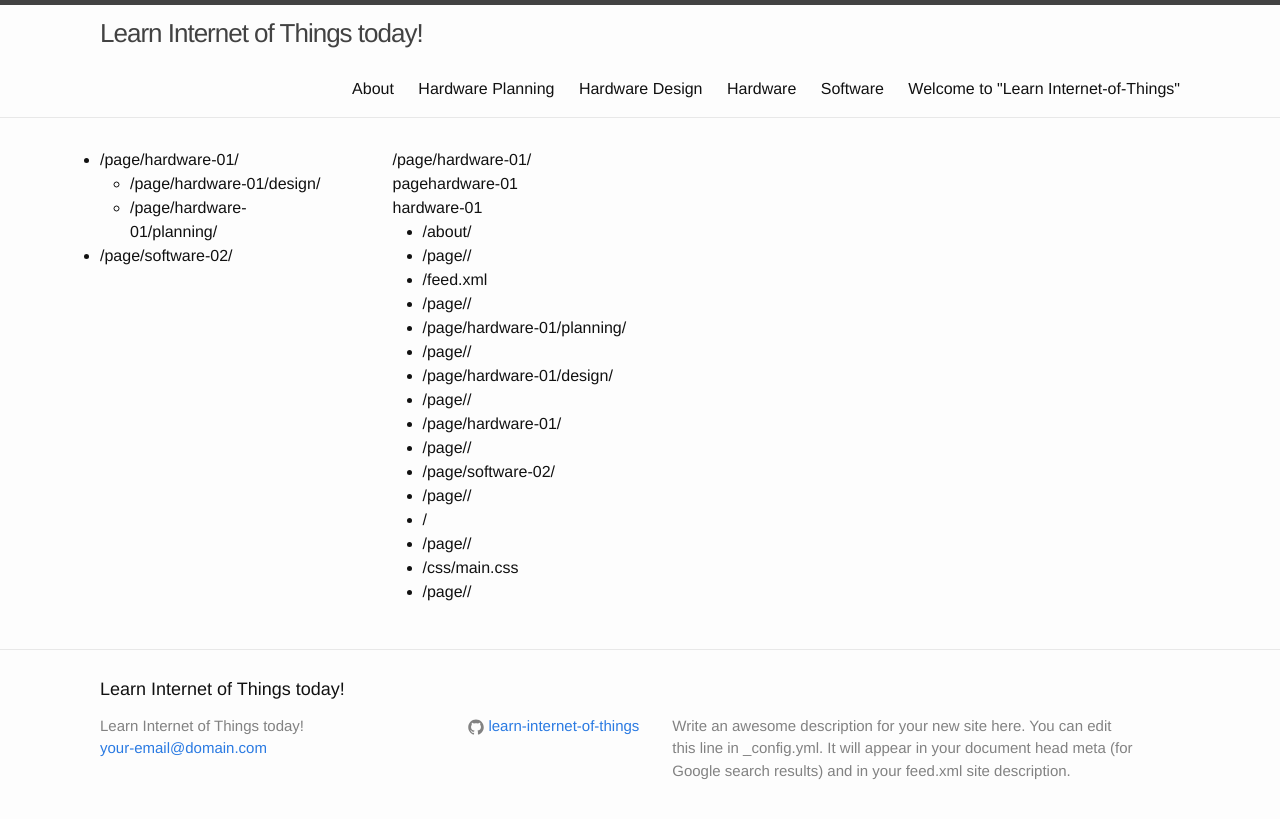
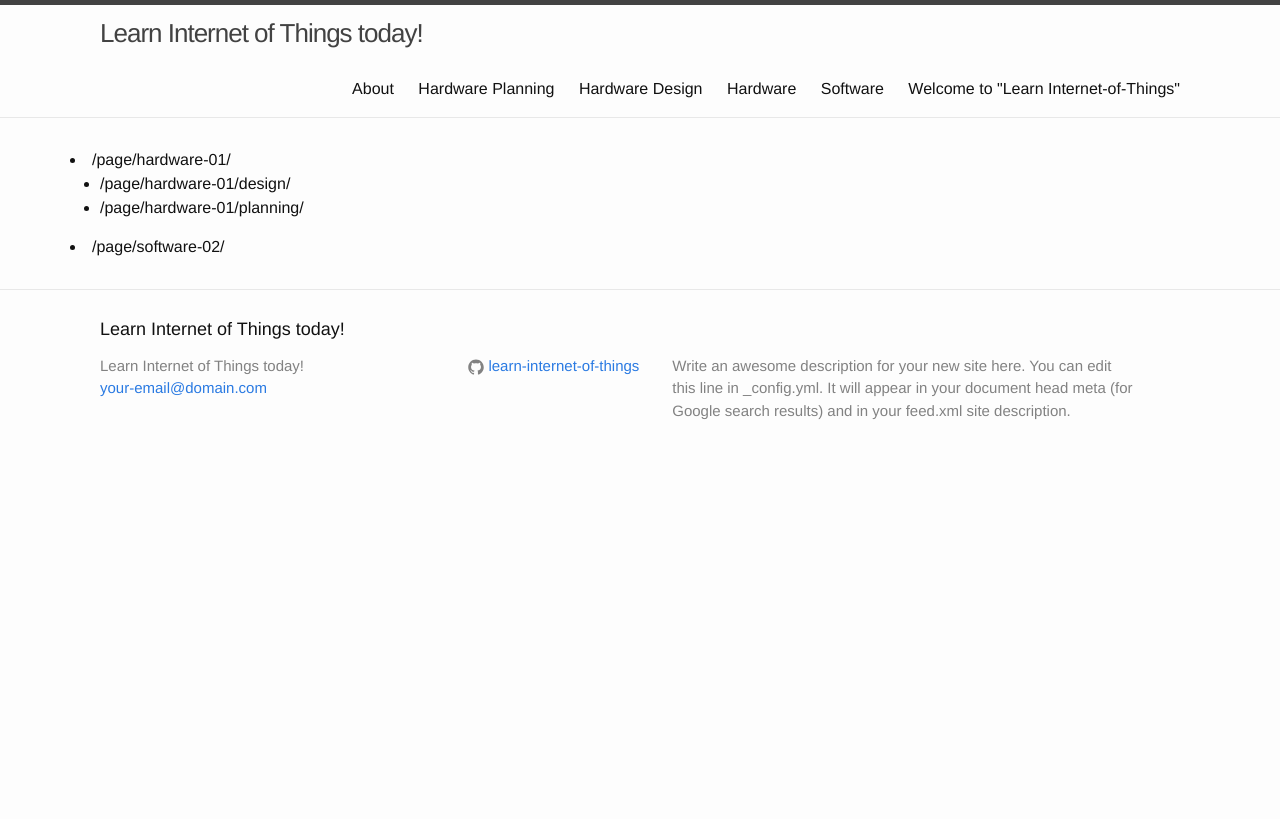
Before and after one commit to learn-internet-of-things/learn-internet-of-things.github.io, a Jekyll site: the page built from page/hardware-01/index.html, in a window 1280 px wide. Shown: the top 819 px of the page. Built offline with Jekyll 4.4.1, drawn with Linux system fonts in a browser that asks for light colours.

```diff
--- a/_includes/sidebar-nav.html
+++ b/_includes/sidebar-nav.html
@@ -33,7 +33,7 @@
     {% endfor %}
 
     {% if is_nav_page == true %}
-        {% if node_parts_size > last %}
+        {% if node_parts_size > last and node_parts[last] == node_parts_last[last] %}
             <ul>
         {% elsif node_parts_size < last %}
             </ul>
@@ -43,5 +43,7 @@
 
         {% assign last = node_parts_size %}
     {% endif %}
+
+    {% assign node_parts_last = node_parts %}
 {% endfor %}
 </ul>
--- a/page/hardware-01/index.html
+++ b/page/hardware-01/index.html
@@ -2,31 +2,3 @@
 layout: default
 title: Hardware
 ---
-
-{% assign url_parts = page.url | split: '/' %}
-{% assign url_parts_size = url_parts | size %}
-{% assign rm = url_parts | last %}
-{% assign base_url = page.url | replace: rm + '/' %}
-
-{{page.url}}
-<br/>
-{{url_parts}}
-<br/>
-{{rm}}
-
-<ul>
-    {% for node in site.pages %}
-
-    <li>{{node.url}}</li>
-    <li>{{base_url}}</li>
-
-    {% if node.url contains base_url %}
-    {% assign node_url_parts = node.url | split: '/' %}
-    {% assign node_url_parts_size = node_url_parts | size %}
-    {% assign filename = node_url_parts | last %}
-    {% if url_parts_size == node_url_parts_size and filename != 'index.html' %}
-    <li><a href='{{node.url}}'>{{node.title}}</a></li>
-    {% endif %}
-    {% endif %}
-    {% endfor %}
-</ul>
```
